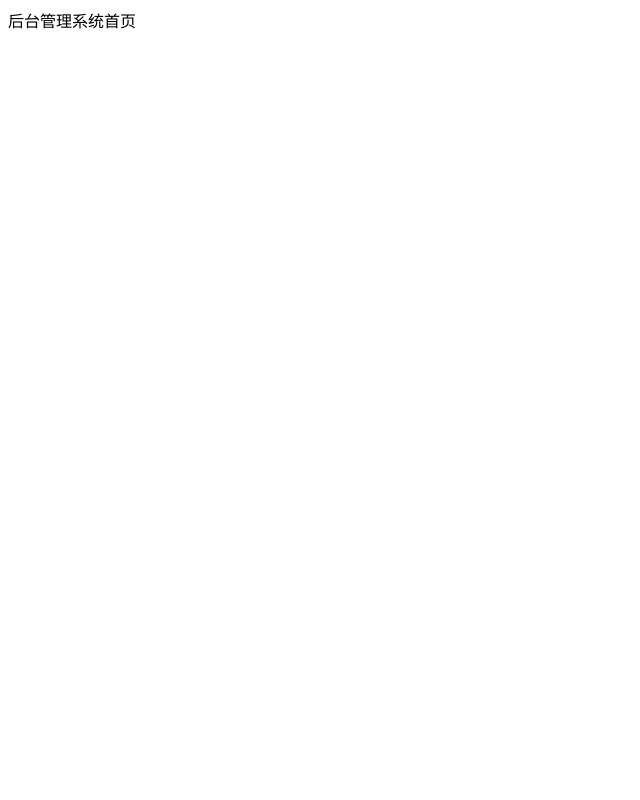
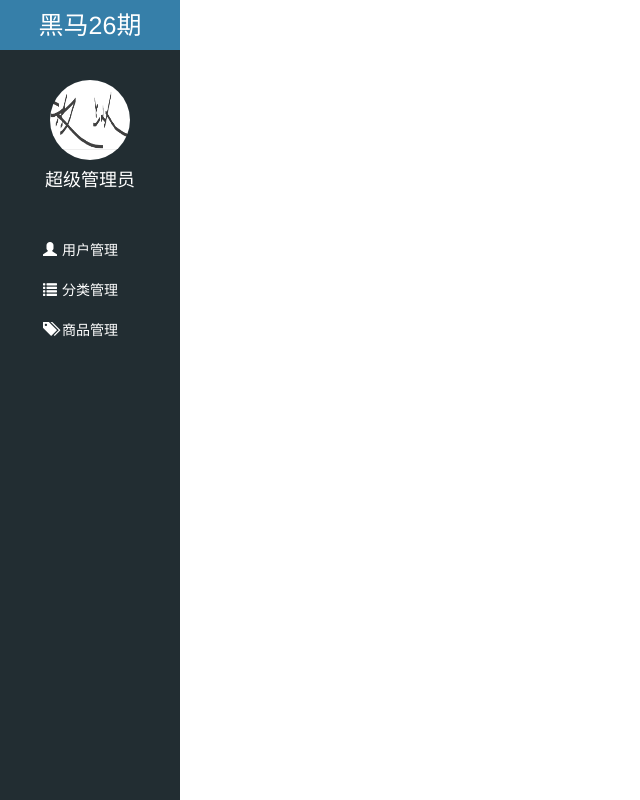
Before and after one commit to zzy19951225/letao, a website: page public/back/index.html in a window 1280 px wide. Shown: the whole page, without its empty margins (0-640 px from the left). Drawn offline with Linux system fonts and the light colour scheme.

Commit message:
首页-左侧侧边栏完成

```diff
--- a/public/back/css/common.css
+++ b/public/back/css/common.css
@@ -1,3 +1,17 @@
+/* a标签重置样式 */
+a:link,
+a:hover,
+a:active,
+a:visited {
+  text-decoration: none;
+}
+/* ul样式重置 */
+ul {
+  list-style: none;
+  padding: 0;
+  margin: 0;
+}
+
 .body_bg {
   background-color: #222d32;
 }
@@ -10,3 +24,61 @@
 .mt_150 {
   margin-top: 150px;
 }
+.lt_aside {
+  position: fixed;
+  left: 0;
+  top: 0;
+  width: 180px;
+  height: 100%;
+  background-color: #222d32;
+}
+.lt_aside .brand {
+  width: 180px;
+  height: 50px;
+  background-color: #367fa9;
+  text-align: center;
+  line-height: 50px;
+}
+.lt_aside .brand a {
+  color: #fff;
+  font-size: 25px;
+}
+.lt_aside .user {
+  padding-top: 30px;
+  height: 180px;
+}
+
+.lt_aside .user  img {
+  width: 80px;
+  height: 80px;
+  margin: 0 auto;
+  display: block;
+  border-radius: 50%;
+
+}
+.lt_aside .user  p {
+  font-size: 18px;
+  color: #fff;
+  height: 40px;
+  line-height: 40px;
+  text-align: center;
+}
+.lt_aside .nav li a{
+  color: #fff;
+  width: 100%;
+  height: 40px;
+  line-height: 40px;
+  display: block;
+  padding-left: 40px;
+  border-left: 3px solid transparent;
+}
+.lt_aside .nav i {
+  margin-right: 5px;
+}
+.lt_aside .nav .child a{
+  padding-left: 60px;
+}
+.lt_aside .nav a.current {
+  background-color: #1D2F21;
+  border-left: 3px solid #006699;
+}
--- a/public/back/index.html
+++ b/public/back/index.html
@@ -5,8 +5,52 @@
   <meta name="viewport" content="width=device-width, initial-scale=1.0">
   <meta http-equiv="X-UA-Compatible" content="ie=edge">
   <title>Document</title>
+  <link rel="stylesheet" href="./lib/bootstrap/css/bootstrap.css">
+  <link rel="stylesheet" href="./lib/bootstrap-validator/css/bootstrapValidator.css">
+  <link rel="stylesheet" href="./lib/nprogress/nprogress.css">
+  <link rel="stylesheet" href="./css/common.css">
+
 </head>
-<body>
-  后台管理系统首页
+<body >
+ <!-- 左边侧边栏 -->
+ <div class="lt_aside">
+   <!-- 标题 -->
+   <div class="brand">
+     <a href="#">黑马26期</a>
+   </div>
+   <!-- 用户 -->
+   <div class="user">
+     <img src="./images/1.png" alt="">
+     <p>超级管理员</p>
+   </div>
+   <!-- 侧边栏 -->
+   <div class="nav">
+     <ul><li><a href="#"  ><i class="glyphicon glyphicon-user"></i><span>用户管理</span></a></li></ul>
+     <ul>
+       <li>
+         <a href="#"><i class="glyphicon glyphicon-list"></i><span>分类管理</span></a>
+         <div class="child" style="display: none;">
+           <a href="#">一级分类</a>
+           <a href="#">二级分类</a>
+         </div>
+        </li>
+    </ul>
+     <ul><li><a href="#"><i class="glyphicon glyphicon-tags"></i><span>商品管理</span></a></li></ul>
+   </div>
+
+ </div>
+
+
+
+
+
+
+
+ <script src="./lib/jquery/jquery.min.js"></script>
+  <script src="./lib/bootstrap/js/bootstrap.js"></script>
+  <script src="./lib/bootstrap-validator/js/bootstrapValidator.min.js"></script>
+  <script src="./lib/nprogress/nprogress.js"></script>
+  <script src="./js/common.js"></script>
+
 </body>
 </html>
```
Also changed, not shown: public/back/images/1.png (added).
